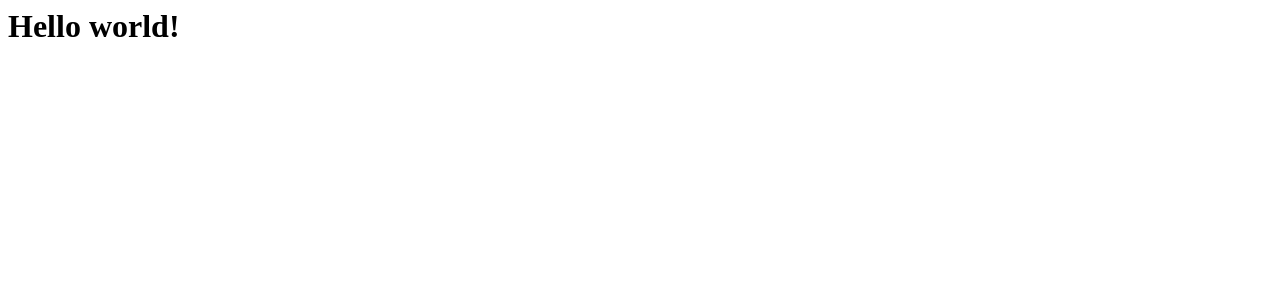
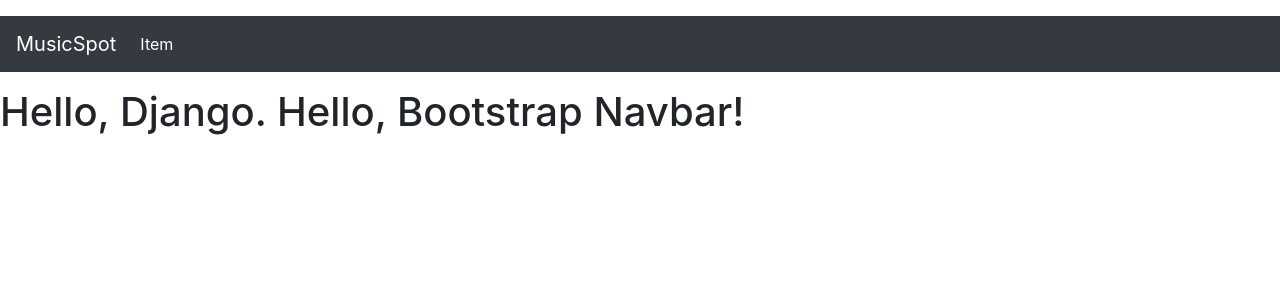
Before and after one commit to nikutto/music_spot, a Django app: page /music_spot/ in a window 1280 px wide. Shown: the top 300 px of the page. Run offline with Django 3.2, Linux system fonts and the light colour scheme; some libraries are stand-ins or nearby versions.

Commit message:
using bootstrap and template test

```diff
--- a/music_spot/templates/music_spot/index.html
+++ b/music_spot/templates/music_spot/index.html
@@ -1,3 +1,7 @@
-<h1>
-Hello world!
-</h1>
+{% extends 'music_spot/layout.html' %}
+
+{% block content %}
+    <h1 class = "title">
+        Hello, Django. Hello, Bootstrap Navbar!
+    </h1>
+{% endblock %}
--- /dev/null
+++ b/music_spot/templates/music_spot/layout.html
@@ -0,0 +1,28 @@
+<!DOCTYPE html>
+<html>
+    <head>
+        <meta charset = "utf-8">
+        <link rel="stylesheet" href="https://stackpath.bootstrapcdn.com/bootstrap/4.4.1/css/bootstrap.min.css" integrity="sha384-Vkoo8x4CGsO3+Hhxv8T/Q5PaXtkKtu6ug5TOeNV6gBiFeWPGFN9MuhOf23Q9Ifjh" crossorigin="anonymous">
+    </head>
+    <body>
+        <nav class="navbar navbar-expand-sm navbar-dark bg-dark mt-3 mb-3">
+        <button class="navbar-toggler" type="button" data-toggle="collapse" data-target="#navbarNav4" aria-controls="navbarNav4" aria-expanded="false" aria-label="Toggle navigation">
+            <span class="navbar-toggler-icon"></span>
+        </button>
+        <a class="navbar-brand" href="#">MusicSpot</a>
+        <div class="collapse navbar-collapse">
+            <ul class="navbar-nav">
+                <li class="nav-item active">
+                    <a class="nav-link" href="#"> Item </a>
+                </li>
+            </ul>
+        </div>
+    </nav>
+    <section class = "section">
+        <div class = "body_container">
+            {% block content %}
+            {% endblock %}
+        </div>
+    </section>
+    </body>
+</html>
```
